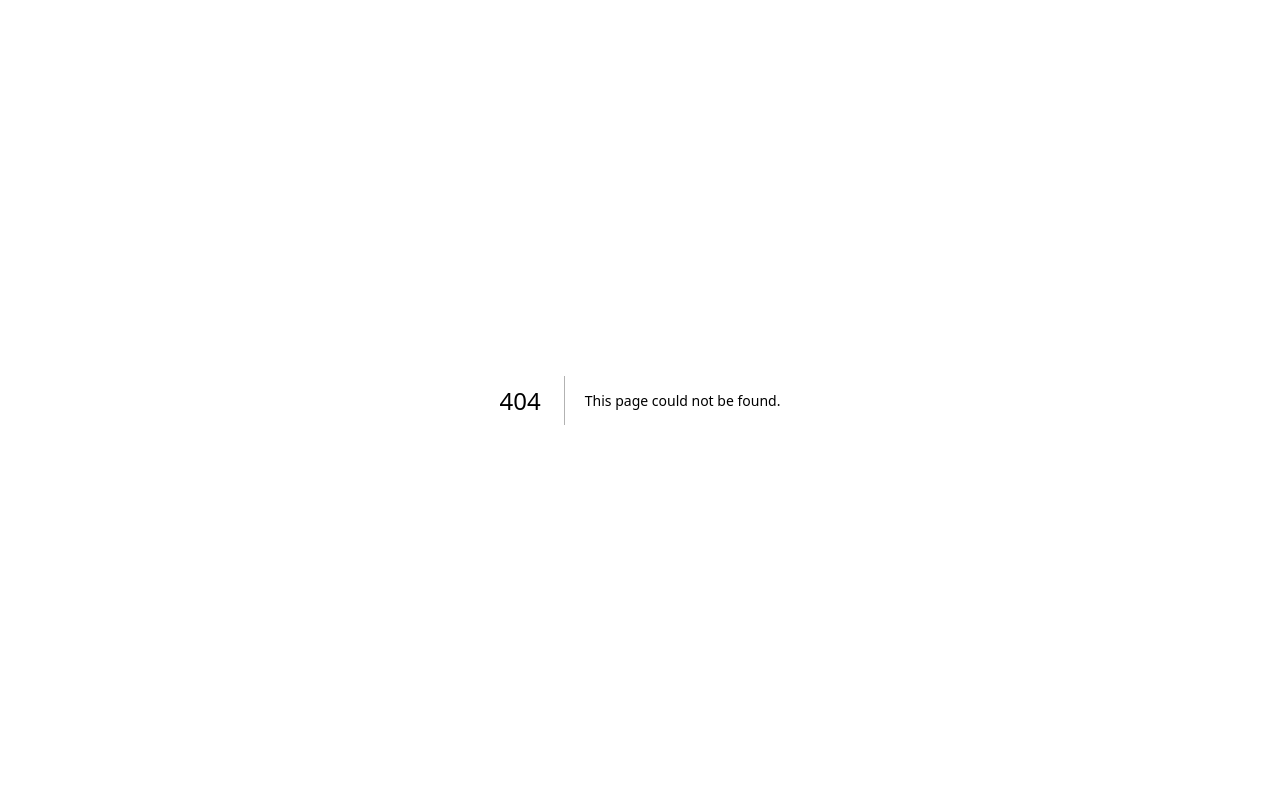
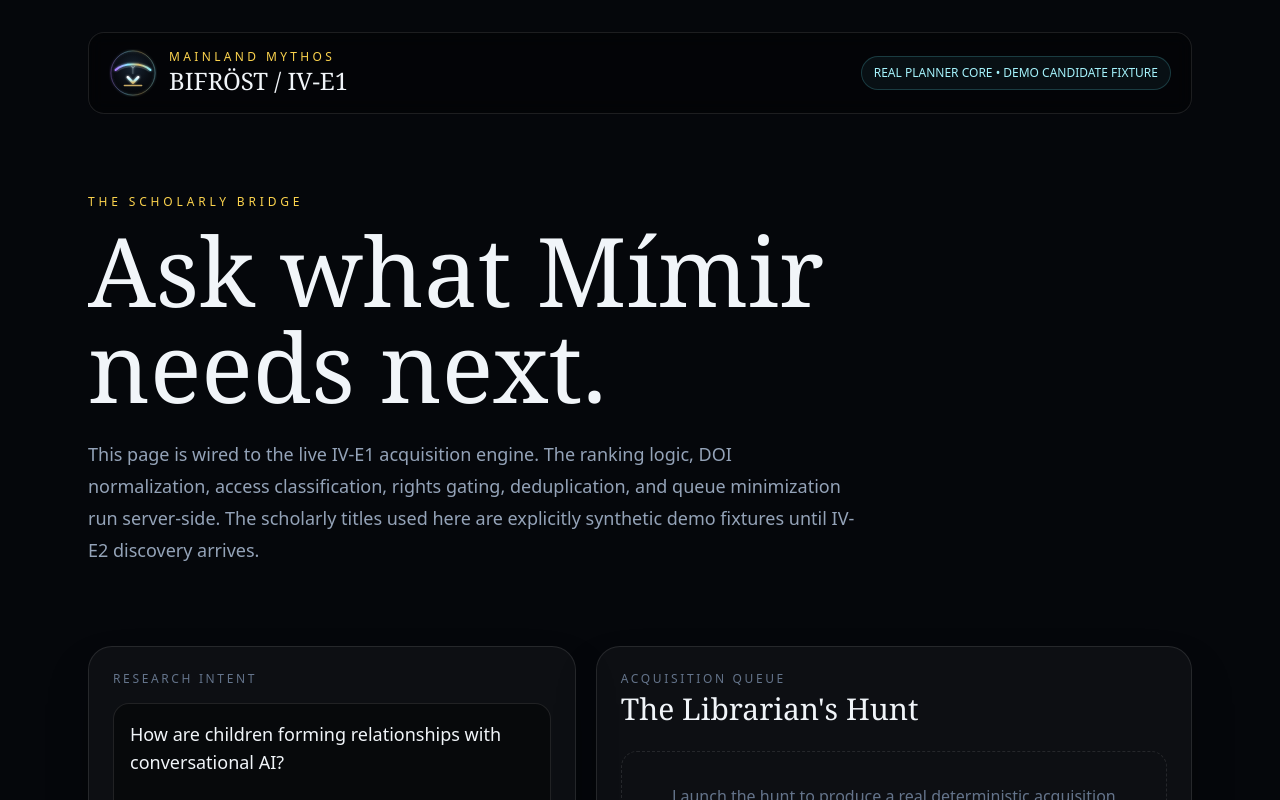
Before and after one commit to mainz81/dragons-nest, a Next.js app: page /bifrost in a window 1280 px wide. Before the commit this address had no page. Shown: the top 800 px of the page. Built offline with nearby package versions, Linux system fonts and the light colour scheme.

Commit message:
BIFROST IV-E1 publish live planner page

```diff
--- /dev/null
+++ b/src/app/bifrost/page.tsx
@@ -0,0 +1,16 @@
+import type { Metadata } from "next";
+import BifrostClient from "./BifrostClient";
+
+export const metadata: Metadata = {
+  title: "BIFRÖST — MAINLAND MYTHOS",
+  description: "The scholarly acquisition bridge of MAINLAND MYTHOS.",
+  icons: {
+    icon: "/bifrost-download.svg",
+    shortcut: "/bifrost-download.svg",
+    apple: "/bifrost-download.svg"
+  }
+};
+
+export default function BifrostPage() {
+  return <BifrostClient />;
+}
```
